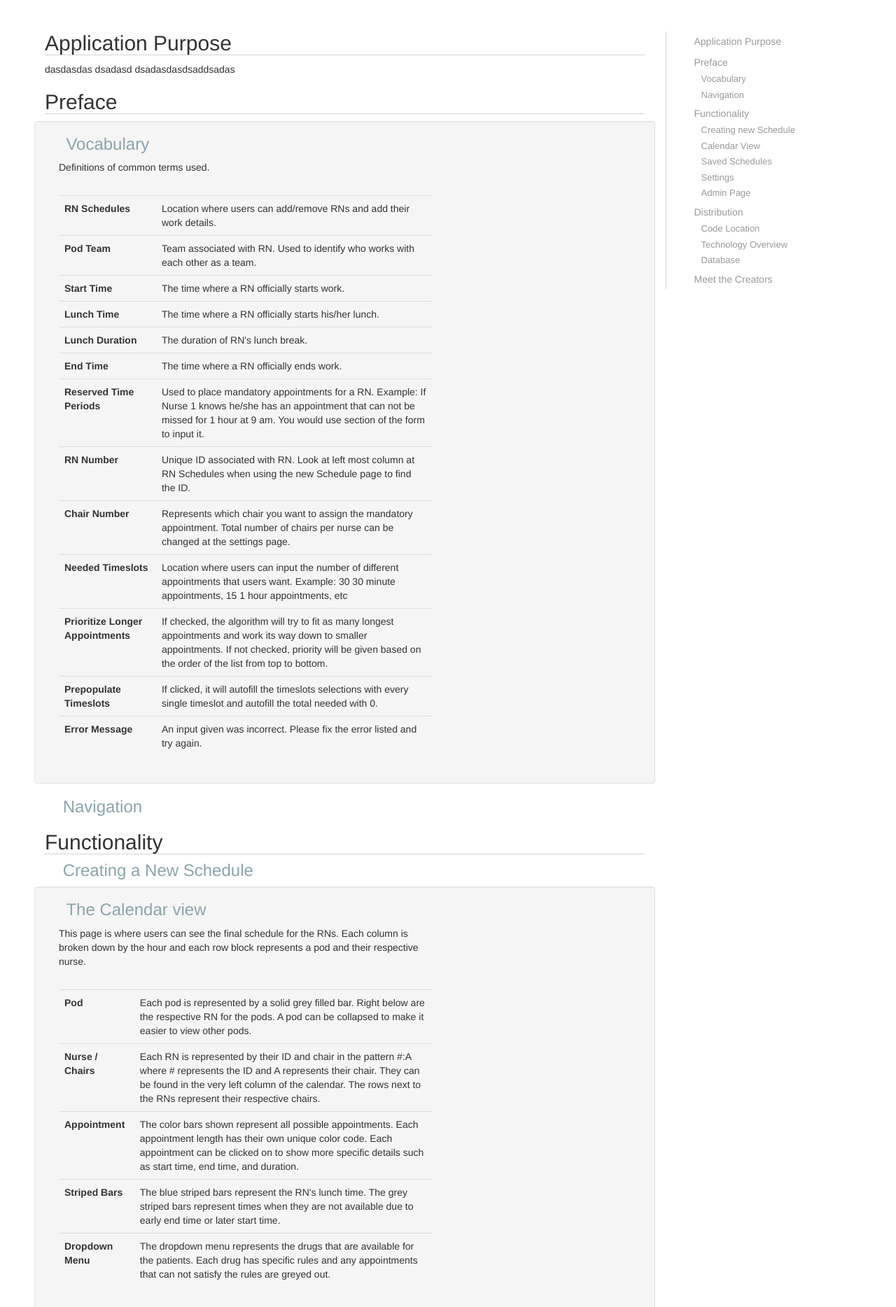
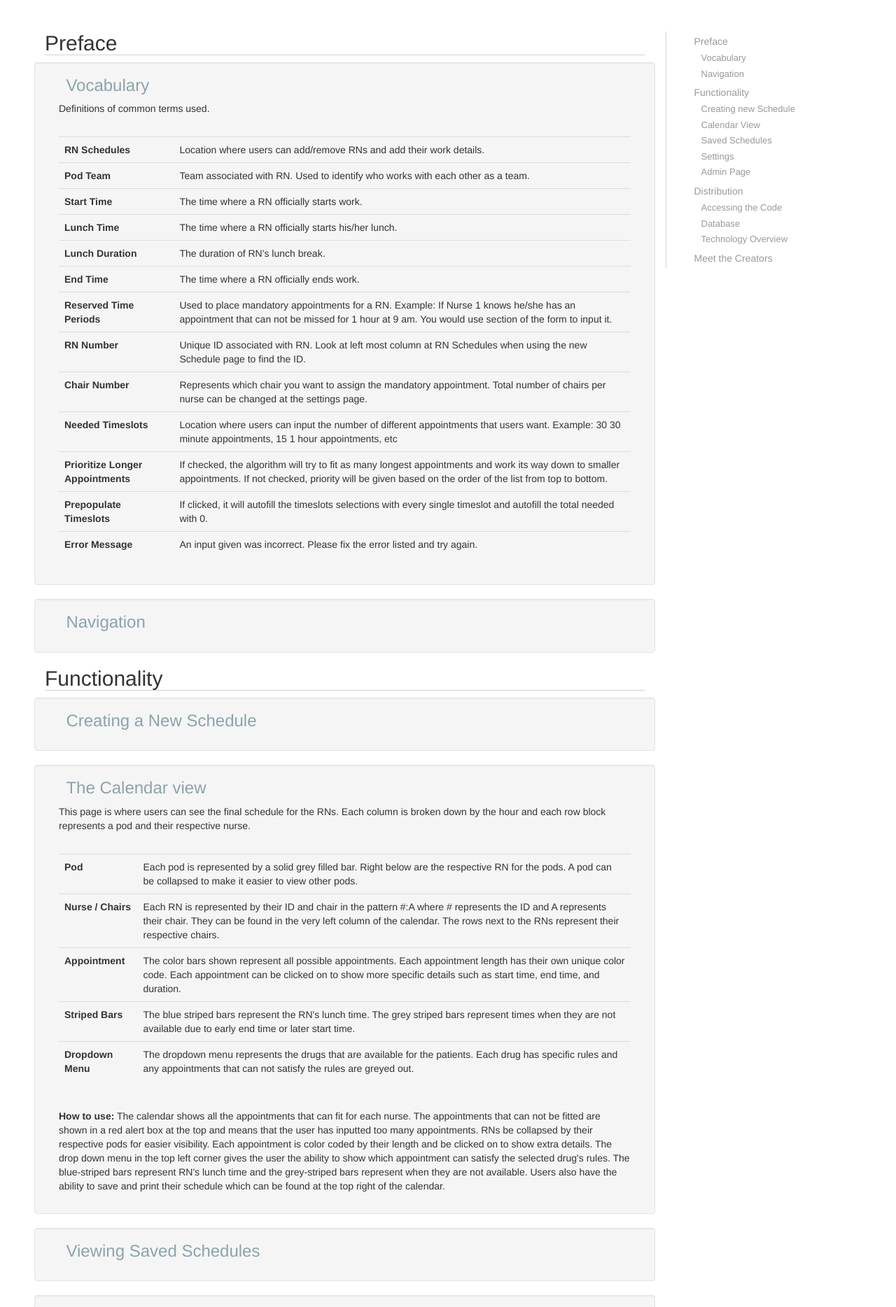
Before and after one commit to JettJengaGod/Patient-Access-Template-Program, a Django app: page /guide/ in a window 1280 px wide. Shown: the part 52-1920 px from the top of the page at 70% size. Run offline with Django 3.2, Linux system fonts and the light colour scheme; parts of the project's set-up code (start-up, migrations or seed data) failed here and were passed over; some libraries are stand-ins or nearby versions.

Commit message:
Apparently the last merge didnt work

```diff
--- a/templates/documentation.html
+++ b/templates/documentation.html
@@ -24,15 +24,10 @@
         <!--Main Content -->
         <div class="col-md-9" role="main">
             <section class="group">
-                <h2 id="ApplicationPurpose">Application Purpose</h2>
-                dasdasdas dsadasd dsadasdasdsaddsadas
-            </section>
-
-            <section class="group">
                 <h2 id="Preface">Preface</h2>
                 <div class="row well">
                     <h3 id="Vocabulary">Vocabulary</h3>
-                    <div class="col-md-8">
+                    <div class="col-sm-12">
                         <p>
                             Definitions of common terms used.
                         </p><br>
@@ -100,15 +95,19 @@
                         </table>
                     </div>
                 </div>
-                <h3 id="Navigation">Navigation</h3>
+                <div class="row well">
+                    <h3 id="Navigation">Navigation</h3>
+                </div>
             </section>
 
             <section class="group">
                 <h2 id="Functionality">Functionality</h2>
-                <h3 id="CreatingNewSchedule">Creating a New Schedule</h3>
+                <div class="row well">
+                    <h3 id="CreatingNewSchedule">Creating a New Schedule</h3>
+                </div>
                 <div class="row well">
                     <h3 id="CalendarView">The Calendar view</h3>
-                    <div class="col-md-8">
+                    <div class="col-sm-12">
                         <p>
                             This page is where users can see the final schedule for the RNs. Each column is broken down
                             by the hour and each row block represents a pod and their respective nurse.
@@ -156,10 +155,12 @@
                         </p>
                     </div>
                 </div>
-                <h3 id="SavedSchedules">Viewing Saved Schedules</h3>
+                <div class="row well">
+                    <h3 id="SavedSchedules">Viewing Saved Schedules</h3>
+                </div>
                 <div class="row well">
                     <h3 id="Settings">Schedule Generation Settings</h3>
-                    <div class="col-md-8">
+                    <div class="col-sm-12">
                         <p>
                             These settings allow the user to change the way that the schedules are generated.
                             Please be aware that changing these settings will effect all users.
@@ -186,10 +187,11 @@
                                 <td>The amount of minutes after the open time before any appointments can be scheduled</td>
                             </tr>
                         </table>
+                    </div>
                 </div>
-                <h3 id="AdminPage">The Admin Page</h3>
                 <div class="row well">
-                    <div class="col-md-8">
+                    <h3 id="AdminPage">The Admin Page</h3>
+                    <div class="col-md-12">
                         <p>
                             This is a page by page explanation of the admin site
                         </p><br>
@@ -339,20 +341,57 @@
                             </tr>
 
                         </table>
-
                     </div>
                 </div>
-                <h3 id="AdminPage">Technologies Explanation:</h3>
+            </section>
+
+            <section class="group">
+                <h2 id="Distribution">Distribution</h2>
                 <div class="row well">
-                    <div class="col-md-8">
+                    <h3 id="CodeLocation">Accessing the Code</h3>
+                     <p>The source code is open source and is under a <a href="http://choosealicense.com/licenses/gpl-3.0/">general public licence</a>.
+                         It is available on GitHub at <a href="https://github.com/JettJengaGod/Patient-Access-Template-Program">Patient-Access-Template-Program</a></p>
+                 </div>
+                <div class="row well">
+                    <h3 id="Database">Setting up the Database</h3>
+                    <p>
+                        The python file settings.py is what Django uses to determine the application settings being used.
+                        The 'DATABASES' field will need to be changed to specify your database engine (ex: postgresql) and
+                        the connection information.
+                    </p>
+                    <p>
+                        <a href="https://docs.djangoproject.com/en/1.9/ref/databases/">Click Here</a>
+                         For more information on what database engines Django supports.
+                    </p>
+                    <p>
+                        <a href="https://docs.djangoproject.com/en/1.9/topics/settings/">Click Here</a>
+                         For more information on configuring the settings.py file.
+                    </p>
+                </div>
+                <div class="row well">
+                    <h3 id="TechnologyOverview">Technologies Explanation:</h3>
+                    <div class="col-sm-12">
                         <p>
-                            This section explains how the technologies fit together.
+                            This web app was developed using the Pycharm IDE as it already had an excellent interface for building web tools
+                            using Django and Python. We chose to use Django with a Python backend because we wished to use new technologies to enhance
+                            our skillset and because we felt that Python is very easy to work with. As previously mentioned Python was used for the
+                            backend development which includes (but is not limited to) the algorithm for generating a
+                            schedule, communicating with the database, customizing the admin site, and grabbing information from the textboxes on
+                            the actual website. For the font end we used the classic combination of HTML5 and CSS (enhanced with Bootstrap libraries)
+                            to design the web pages and make them aesthetically pleasing. We paired these with Javascript to add functionality to the
+                            various links and buttons that were placed on the website. Many of our Javascript functions utilized Ajax to call the various
+                            database related functions we had written in Python to either save, delete, or query for data (using Postgressql on Heroku,
+                            SQlite on local host). Ajax was chosen because it makes the page more responsive as it can make a call to the python script without causing a post
+                            back of the entire page. We used it solely for calls that interact with the database. The website itself is (at the time of this writing) hosted on Heroku,
+                            which is a cloud server and is a temporary place to use the website until the client is ready to move the web app to one of their own servers.
+                            Heroku was chosen because it was very compatible to use with git which was our preferred version control software. To interact with git our
+                            team chose to use SourceTree as it is very eay to work with and has a great GUI (in our humble opinions).
                         </p><br>
                         <h4 id="AdminPage"><u>Glossary of terms</u></h4>
                         <table class="table">
                             <tr>
                                 <th style="min-width: 100px;">Python: </th>
-                                <td>The programming language we plan on using in the back-end of the code</td>
+                                <td>The programming language we plan on using in the back-end of the code.</td>
                             </tr>
                             <tr>
                                 <th>Django:</th>
@@ -375,7 +414,7 @@
                             </tr>
                             <tr>
                                 <th>Postgressql:</th>
-                                <td>A standalone database that we are using for our hosted site/td>
+                                <td>A standalone database that we are using for our hosted site Heroku/td>
                             </tr>
                             <tr>
                                 <th>Ajax:</th>
@@ -395,46 +434,8 @@
                                 <th>Bootstrap:</th>
                                 <td>An open-source, front-end framework that contains CSS stylesheets, and Javascript extensions</td>
                             </tr>
-                            <tr>
-                                <th><u><h4>Overview:</h4></u></th>
-                                <td>This web app was developed using the Pycharm IDE as it already had an excellent interface for building web tools
-                                    using Django and Python. We chose to use Django with a Python backend because we wished to use new technologies to enhance
-                                    our skillset and because we felt that Python is very easy to work with. As previously mentioned Python was used for the
-                                    backend development which includes (but is not limited to) the algorithm for generating a
-                                    schedule, communicating with the database, customizing the admin site, and grabbing information from the textboxes on
-                                    the actual website. For the font end we used the classic combination of HTML5 and CSS (enhanced with Bootstrap libraries)
-                                    to design the web pages and make them aesthetically pleasing. We paired these with Javascript to add functionality to the
-                                    various links and buttons that were placed on the website. Many of our Javascript functions utilized Ajax to call the various
-                                    database related functions we had written in Python to either save, delete, or query for data (using Postgressql on Heroku,
-                                    SQlite on local host). Ajax was chosen because it makes the page more responsive as it can make a call to the python script without causing a post
-                                    back of the entire page. We used it solely for calls that interact with the database. The website itself is (at the time of this writing) hosted on Heroku,
-                                    which is a cloud server and is a temporary place to use the website until the client is ready to move the web app to one of their own servers.
-                                    Heroku was chosen because it was very compatible to use with git which was our preferred version control software. To interact with git our
-                                    team chose to use SourceTree as it is very eay to work with and has a great GUI (in our humble opinions).
-                                </td>
-                            </tr>
                         </table>
                     </div>
-                </div>
-            </section>
-
-            <section class="group">
-                <h2 id="Distribution">Distribution</h2>
-                <div class="well">
-                <h3 id="Database">Setting up the Database</h3>
-                <p>
-                    The python file settings.py is what Django uses to determine the application settings being used.
-                    The 'DATABASES' field will need to be changed to specify your database engine (ex: postgresql) and
-                    the connection information.
-                </p>
-                <p>
-                    <a href="https://docs.djangoproject.com/en/1.9/ref/databases/">Click Here</a>
-                     For more information on what database engines Django supports.
-                </p>
-                <p>
-                    <a href="https://docs.djangoproject.com/en/1.9/topics/settings/">Click Here</a>
-                     For more information on configuring the settings.py file.
-                </p>
                 </div>
             </section>
 
@@ -455,7 +456,6 @@
         <div class="col-md-3 hidden-print hidden-xs">
         <nav class="bs-docs-sidebar affix">
             <ul class="nav nav-stacked fixed">
-                <li><a href="#ApplicationPurpose">Application Purpose</a></li>
                 <li><a href="#Preface">Preface</a>
                     <ul class="nav nav-stacked">
                         <li><a href="#Vocabulary">Vocabulary</a></li>
@@ -473,9 +473,9 @@
                 </li>
                 <li><a href="#Distribution">Distribution</a>
                     <ul class="nav nav-stacked">
-                        <li><a href="#CodeLocation">Code Location</a></li>
+                        <li><a href="#CodeLocation">Accessing the Code</a></li>
+                        <li><a href="#Database">Database</a></li>
                         <li><a href="#TechnologyOverview">Technology Overview</a></li>
-                        <li><a href="#Database">Database</a></li>
                     </ul>
                 </li>
                 <li><a href="#MeetTheCreators">Meet the Creators</a></li>
```
